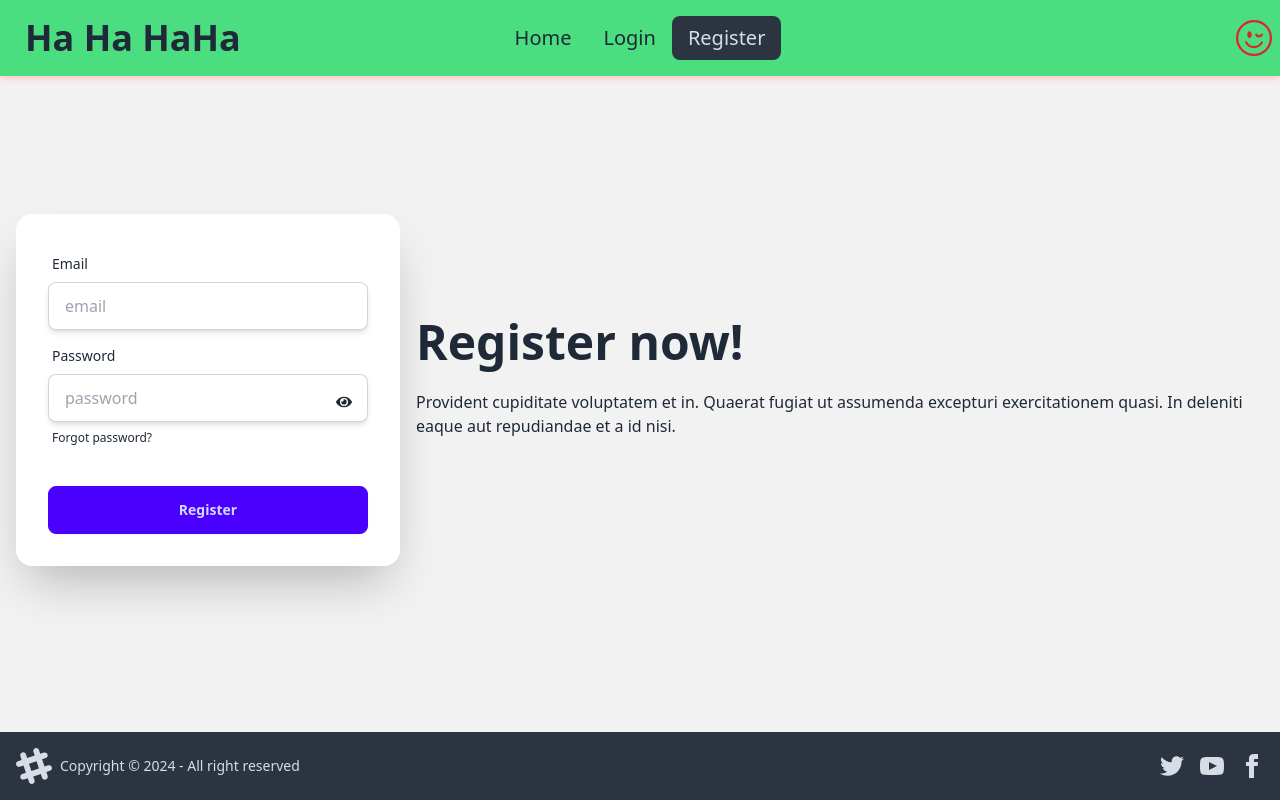
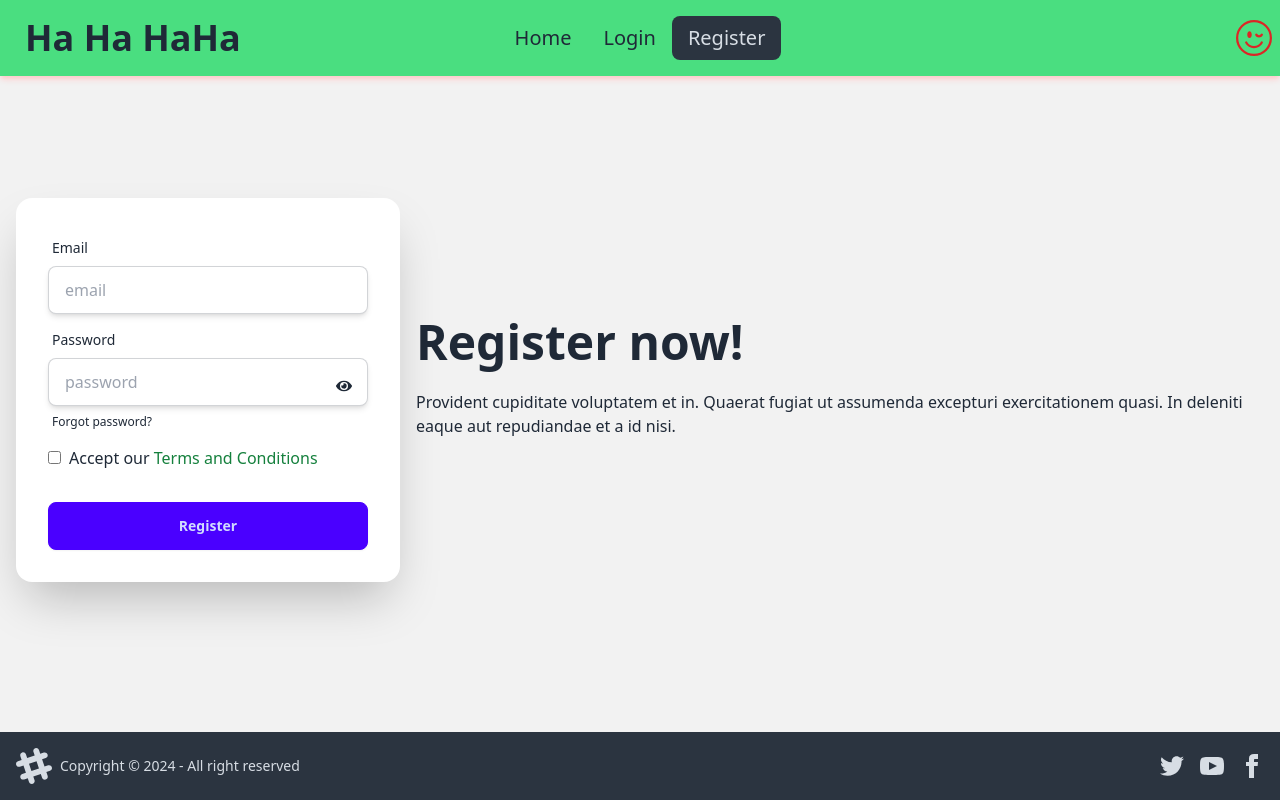
Before and after one commit to mirhimel012/User-Email-Password-Auth, a React (Vite) app: page /register in a window 1280 px wide. Built offline with nearby package versions, Linux system fonts and the light colour scheme.

Commit message:
terms and condition

```diff
--- a/src/components/Register.jsx
+++ b/src/components/Register.jsx
@@ -13,7 +13,8 @@ const Register = () => {
         e.preventDefault();
         const email = e.target.email.value;
         const password = e.target.password.value;
-        console.log(email, password);
+        const accepted = e.target.terms.checked;
+        console.log(email, password, accepted);
 
         // reset error and success
         setRegisterError('');
@@ -27,12 +28,21 @@ const Register = () => {
             }, 4000);
             return;
         }
+        // Password should have at least one uppercase character
         else if(!/[A-Z]/.test(password)){
             setRegisterError('Password should have at least one uppercase character')
             setTimeout(() => {
                 setRegisterError('');
             }, 4000);
             return;
+        }
+        // Terms and condition
+        else if(!accepted){
+          setRegisterError('Plese accept our terms and condition')
+            setTimeout(() => {
+                setRegisterError('');
+            }, 4000);
+          return;
         }
 
         // Remove success toast after 3 seconds
@@ -86,6 +96,10 @@ const Register = () => {
             <a href="#" className="label-text-alt link link-hover">Forgot password?</a>
           </label>
         </div>
+        <div>
+          <input className="mr-2" type="checkbox" name="terms" id="terms" />
+          <label htmlFor="terms">Accept our <a className="text-green-700" href="">Terms and Conditions</a></label>
+        </div>
         <div className="form-control mt-6">
           <button className="btn btn-primary hover:bg-blue-700 hover:text-xl">Register</button>
         </div>
```
